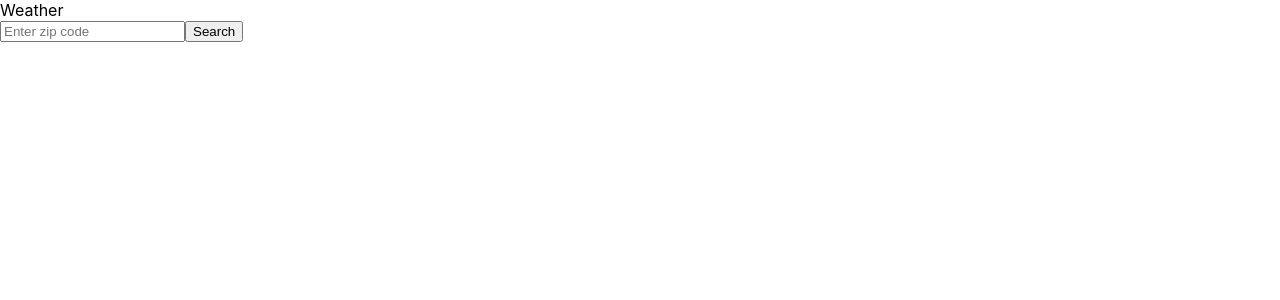
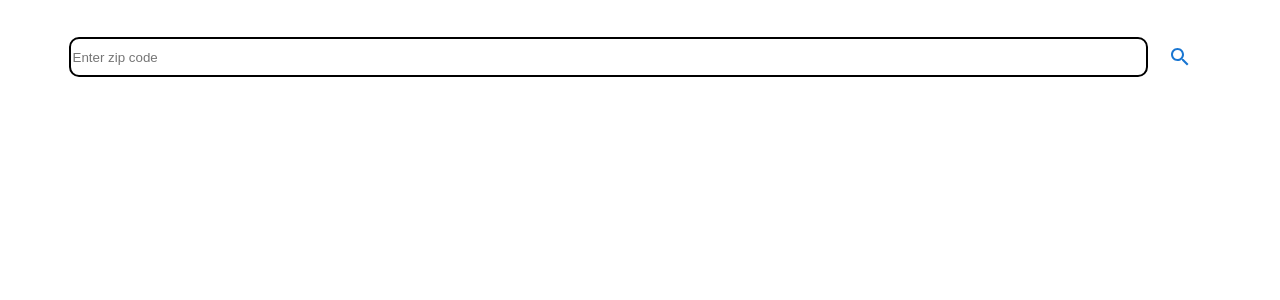
Before and after one commit to arniehayes/Weather-APP-V2, a Next.js app: page / in a window 1280 px wide. Shown: the top 300 px of the page. Built offline with nearby package versions, Linux system fonts and the light colour scheme.

Commit message:
adding styles and components for the header and search

```diff
--- a/components/Body.tsx
+++ b/components/Body.tsx
@@ -9,7 +9,9 @@ const Body = () => {
         setHasBeenSearched,
         dailyForecast,
         setDailyForecast,
+        weeklyForecast,
         setWeeklyForecast,
+        info,
         setInfo,
         searchTerm,
         setSearchTerm,
@@ -20,13 +22,17 @@ const Body = () => {
 
     // use useEffect if you want to set a default location
     useEffect(() => {
-        if (hasBeenSearched && searchTerm) {
+        if (searchTerm && hasBeenSearched) {
             getDailyForecast(searchTerm);
-            console.log("Daily Forecast:", dailyForecast[0]);
             setHasBeenSearched(false);
-            //setSearchTerm("");
         }
     }, [searchTerm, hasBeenSearched]);
+
+    // useEffect(() => {
+    //     console.log("Daily Forecast:", dailyForecast[0]);
+    //     console.log("Weekly Forecast: ", weeklyForecast);
+    //     console.log("Info: ", info[0]);
+    // }, [dailyForecast,weeklyForecast,info]);
 
     // Getting the Daily forecast and creating a custom hook
     const getDailyForecast = (searchTerm: any) => {
@@ -50,6 +56,9 @@ const Body = () => {
               response.data.coord.lat,
               response.data.coord.lon
             );
+
+            // Clears the search bar immedietly after searching
+            setSearchTerm("");
           })
           .catch((error) => console.error(`Error: ${error}`));
     }
@@ -58,10 +67,9 @@ const Body = () => {
     const getWeeklyForecast = (lat: number, lon: number) => {
         axios
           .get(
-            `https://api.openweathermap.org/data/2.5/onecall?lat=${lat}&lon=${lon}&units=imperial&appid=${OPEN_WEATHER_KEY}`
+            `https://api.openweathermap.org/data/2.5/onecall?lat=${lat}&lon=${lon}&units=imperial&appid=${API_KEY_V2}`
           )
           .then((res) => {
-
             setWeeklyForecast([
               {
                 weekDay: "sunday",
@@ -97,7 +105,7 @@ const Body = () => {
                 weekDay: "saturday",
                 temp: res.data.daily[6].temp.day,
                 conditionIcon: res.data.daily[6].weather[0].icon,
-                    }
+              },
             ]);
 
             setInfo([
--- a/components/Header.tsx
+++ b/components/Header.tsx
@@ -1,41 +1,14 @@
-import React, { useState, useContext } from "react";
-import { AddressContext } from "../pages/index";
+import style from "../styles/header.module.scss";
+import SearchBar from "./SearchBar";
 
 const Header = () => {
 
-  const { setHasBeenSearched, setSearchTerm } = useContext(AddressContext);
-
-  const handleInput = (e: React.ChangeEvent<HTMLInputElement>) => {
-    e.preventDefault();
-    setSearchTerm(e.target.value);
-    console.log(e.target.value);
-  };
-
   return (
-    <header>
-      <div className="header">
-        Weather
-        <nav className="nav">
-          <input
-            type="text"
-            onChange={handleInput}
-            placeholder="Enter zip code"
-            className="Search"
-          ></input>
-          {/* this will call your api whatever the input value is */}
-          <button
-            onClick={() => {
-              // getDailyForecast();
-              setHasBeenSearched(true);
-            }}
-            id="search_button"
-            type="submit"
-          >
-            {" "}
-            Search
-          </button>
-        </nav>
-      </div>
+    <header className={style["header"]}>
+      {/* <div className={style['header__title']}>
+        <h1 className={style["search__logo"]}>Weather</h1>
+      </div> */}
+      <SearchBar />
     </header>
   );
 };
--- /dev/null
+++ b/components/SearchBar.tsx
@@ -0,0 +1,46 @@
+import React, { useState, useContext } from "react";
+import { AddressContext } from "../pages/index";
+import style from "../styles/searchBar.module.scss";
+
+import Button from "@mui/material/Button";
+import SearchIcon from "@mui/icons-material/Search";
+
+const SearchBar = () => {
+
+    const { setHasBeenSearched, setSearchTerm, searchTerm } = useContext(AddressContext);
+
+    const handleInput = (e: React.ChangeEvent<HTMLInputElement>) => {
+        e.preventDefault();
+        setSearchTerm(e.target.value);
+        //console.log(e.target.value);
+    };
+
+    return (
+      <div className={style["search__container"]}>
+        <div className={style["search__input-container"]}>
+          <input
+            type="text"
+            onChange={handleInput}
+            placeholder="Enter zip code"
+            className={style["search__input-container__input"]}
+            value={searchTerm}
+          ></input>
+          <Button
+            onClick={() => {
+              setHasBeenSearched(true);
+            }}
+            id="search_button"
+            type="submit"
+            className={style["search__input-container--button"]}
+            variant="text"
+            size="small"
+            >
+            <SearchIcon />
+          </Button>
+        </div>
+        {/* this will call your api whatever the input value is */}
+      </div>
+    );
+};
+
+export default SearchBar;
--- a/package.json
+++ b/package.json
@@ -11,12 +11,14 @@
   "dependencies": {
     "@emotion/react": "^11.9.0",
     "@emotion/styled": "^11.8.1",
+    "@mui/icons-material": "^5.8.0",
     "@mui/material": "^5.7.0",
     "@types/react": "^18.0.9",
     "axios": "^0.27.2",
     "next": "12.1.6",
     "react": "18.1.0",
-    "react-dom": "18.1.0"
+    "react-dom": "18.1.0",
+    "sass": "^1.51.0"
   },
   "devDependencies": {
     "@types/node": "^17.0.32",
--- a/styles/globals.css
+++ b/styles/globals.css
@@ -4,6 +4,10 @@ body {
   margin: 0;
   font-family: -apple-system, BlinkMacSystemFont, Segoe UI, Roboto, Oxygen,
     Ubuntu, Cantarell, Fira Sans, Droid Sans, Helvetica Neue, sans-serif;
+  width: 100%;
+  height: auto;
+  min-height: 100vh;
+  scroll-behavior: smooth;
 }
 
 a {
--- /dev/null
+++ b/styles/header.module.scss
@@ -0,0 +1,20 @@
+.header {
+    padding: 5px;
+    display: flex;
+    flex-direction: column;
+    justify-content: center;
+    align-items: center;
+}
+
+.header__title {
+    margin-top: 2rem;
+    width: 100%;
+    display: flex;
+    justify-content: center;
+    align-items: center;
+}
+
+.header__logo {
+    margin: 2rem 2rem;
+    padding: 0;
+}
--- /dev/null
+++ b/styles/searchBar.module.scss
@@ -0,0 +1,29 @@
+.search__container {
+    width: 100%;
+    display: flex;
+    flex-direction: column;
+    justify-content: center;
+    align-items: center;
+}
+.search__input-container {
+    position: relative;
+    padding-top: 2rem;
+    width: 90%;
+    display: flex;
+    flex-direction: row;
+    flex-wrap: nowrap;
+    justify-content: center;
+    align-items: center;
+}
+
+.search__input-container__input {
+    border-radius: 10px;
+    border: 2px solid black;
+    height: 40px;
+    width: 100%;
+}
+
+.search__input-container--button {
+    position: absolute;
+    right: 0;
+}
```
Also changed, not shown: 1 other file (tests, documents, lock files or other folders). Lines whose indentation alone changed are shown as unchanged.
